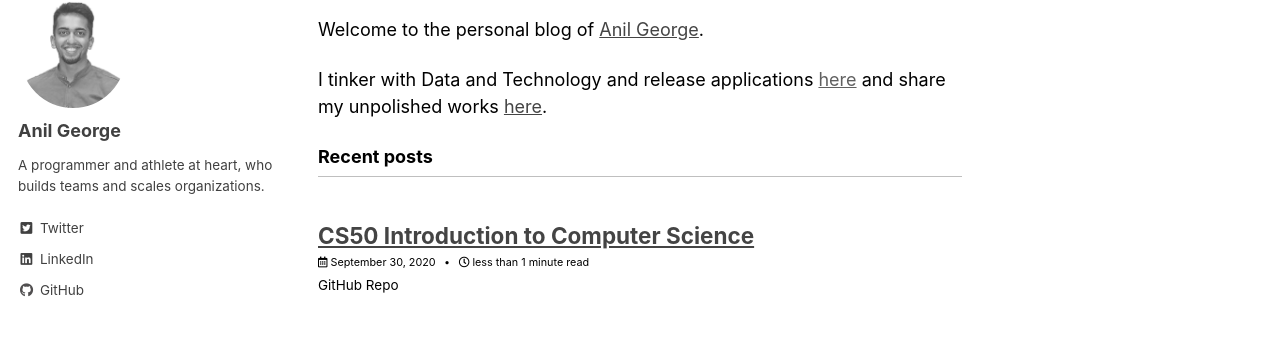
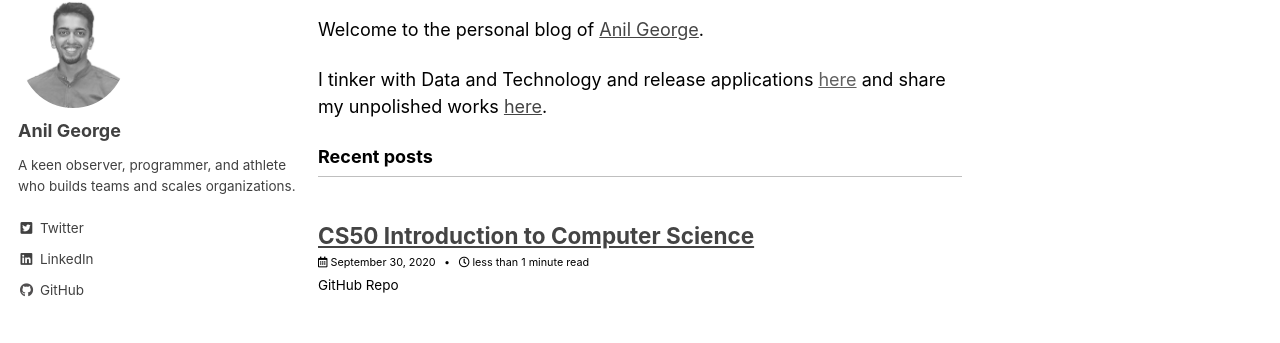
Before and after one commit to anilgeorge04/anilgeorge04.github.io, a Jekyll site: the page built from index.md, in a window 1280 px wide. Shown: the part 101-444 px from the top of the page. Built offline with Jekyll 4.4.1, drawn with Linux system fonts in a browser that asks for light colours; cached includes are drawn as plain includes.

Commit message:
update bio below image

```diff
--- a/_config.yml
+++ b/_config.yml
@@ -87,7 +87,7 @@ analytics:
 author:
   name             : "Anil George"
   avatar           : "/assets/images/bio-image.png" # path of avatar image, e.g. "/assets/images/bio-photo.jpg"
-  bio              : "A programmer and athlete at heart, who builds teams and scales organizations."
+  bio              : "A keen observer, programmer, and athlete who builds teams and scales organizations."
   location         : # "New Delhi, India"
   email            :
   twitter          : anilgeorge04
```
